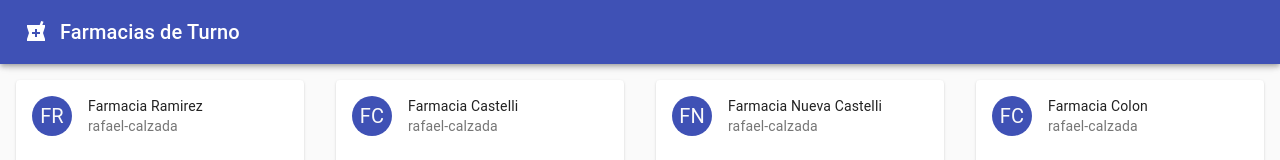
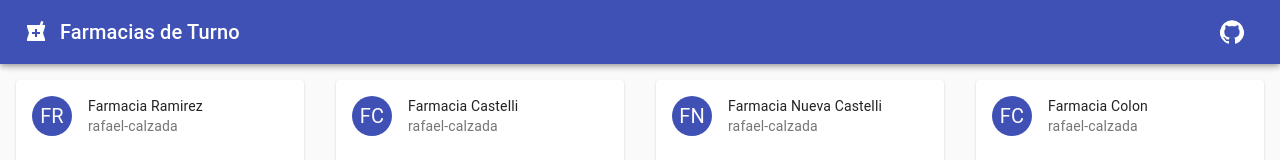
Before and after one commit to MefhigosetH/farmaturno, a React (Create React App) app in the folder app/: page / in a window 1280 px wide. Shown: the top 160 px of the page. Built offline with nearby package versions, Linux system fonts and the light colour scheme.

Commit message:
Agregado link a Github en la AppBar

```diff
--- a/app/public/index.html
+++ b/app/public/index.html
@@ -1,13 +1,15 @@
 <!DOCTYPE html>
 <html lang="en">
+
   <head>
+
     <meta charset="utf-8" />
     <link rel="icon" href="%PUBLIC_URL%/favicon.ico" />
     <meta name="viewport" content="minimum-scale=1, initial-scale=1, width=device-width" />
     <meta name="theme-color" content="#000000" />
     <meta
       name="description"
-      content="Web site created using create-react-app"
+      content="Farmacias de turno en Almirante Brown"
     />
     <link rel="apple-touch-icon" href="%PUBLIC_URL%/logo192.png" />
     <!--
@@ -15,29 +17,14 @@
       user's mobile device or desktop. See https://developers.google.com/web/fundamentals/web-app-manifest/
     -->
     <link rel="manifest" href="%PUBLIC_URL%/manifest.json" />
-    <!--
-      Notice the use of %PUBLIC_URL% in the tags above.
-      It will be replaced with the URL of the `public` folder during the build.
-      Only files inside the `public` folder can be referenced from the HTML.
+    <title>Farmacias de Turno</title>
 
-      Unlike "/favicon.ico" or "favicon.ico", "%PUBLIC_URL%/favicon.ico" will
-      work correctly both with client-side routing and a non-root public URL.
-      Learn how to configure a non-root public URL by running `npm run build`.
-    -->
-    <title>React App</title>
   </head>
   <body>
+
     <noscript>You need to enable JavaScript to run this app.</noscript>
     <div id="root"></div>
-    <!--
-      This HTML file is a template.
-      If you open it directly in the browser, you will see an empty page.
 
-      You can add webfonts, meta tags, or analytics to this file.
-      The build step will place the bundled scripts into the <body> tag.
+  </body>
 
-      To begin the development, run `npm start` or `yarn start`.
-      To create a production bundle, use `npm run build` or `yarn build`.
-    -->
-  </body>
 </html>
--- a/app/src/components/Header.js
+++ b/app/src/components/Header.js
@@ -6,6 +6,7 @@ import Typography from '@material-ui/core/Typography';
 import IconButton from '@material-ui/core/IconButton';
 
 import LocalPharmacyIcon from '@material-ui/icons/LocalPharmacy';
+import GitHubIcon from '@material-ui/icons/GitHub';
 
 // Default export
 export default class Header extends React.Component {
@@ -20,14 +21,23 @@ export default class Header extends React.Component {
 
     return (
       <AppBar position="sticky">
+
         <Toolbar>
-          <IconButton edge="start" color="inherit" aria-label="menu">
+
+          <IconButton edge="start" color="inherit" aria-label="menu" href="https://farmaturno.com.ar">
             <LocalPharmacyIcon />
           </IconButton>
-          <Typography variant="h6">
+
+          <Typography variant="h6" style={{flexGrow: 1}}>
             {title}
           </Typography>
+
+          <IconButton aria-label="contribute" color="inherit" href="https://github.com/MefhigosetH/farmaturno">
+            <GitHubIcon />
+          </IconButton>
+
         </Toolbar>
+
       </AppBar>
     );
   }
```
Also changed, not shown: app/public/manifest.json.
